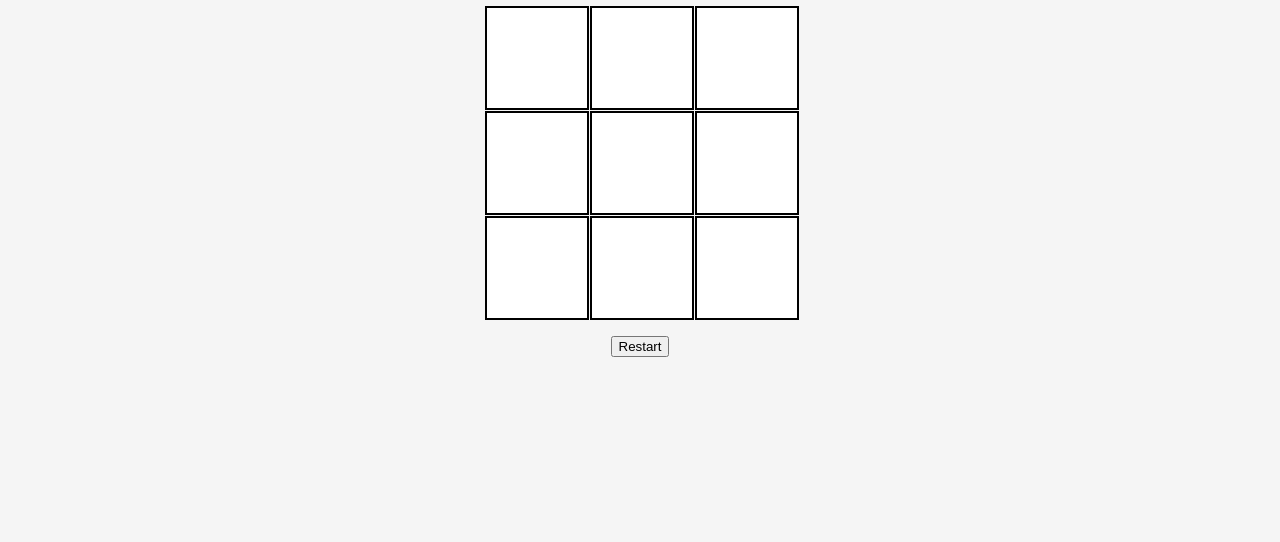
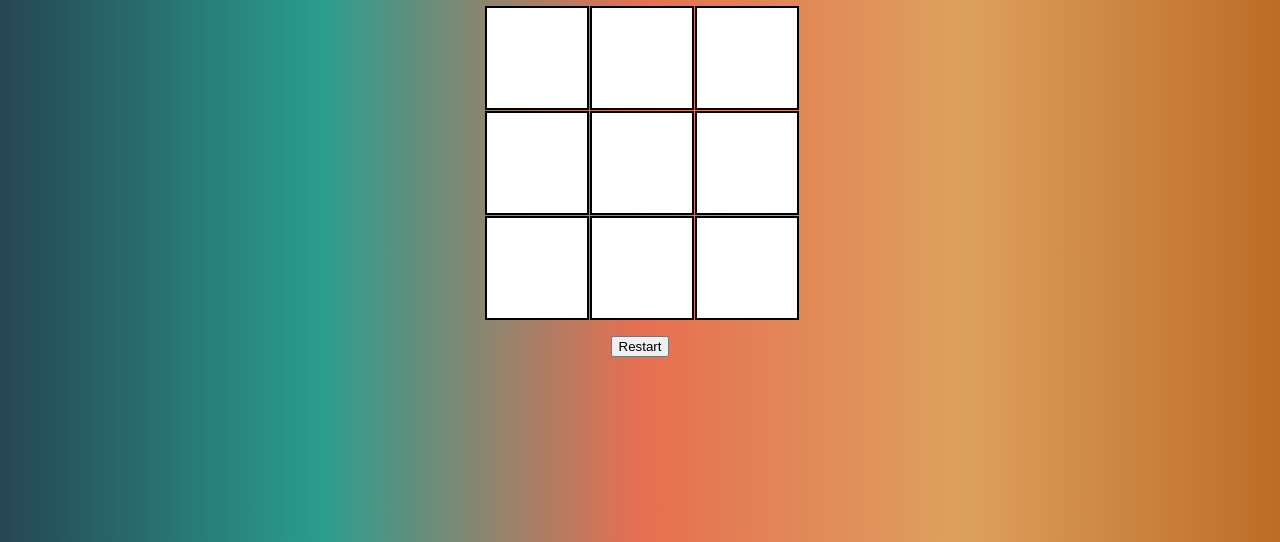
Before and after one commit to asdfghjklasssdf/Tic-Tac-Toe, a plain HTML site: page index.html in a window 1280 px wide. Shown: the part 258-800 px from the top of the page. Drawn offline with Linux system fonts and the light colour scheme.

Commit message:
Update index.html

```diff
--- a/index.html
+++ b/index.html
@@ -13,6 +13,7 @@
             background-color: #f5f5f5;
             margin: 0;
             font-family: Arial, sans-serif;
+            background: linear-gradient(to right, #264653, #2a9d8f, #e76f51 , #dda15e, #bc6c25);
         }
 
         .container {
```
